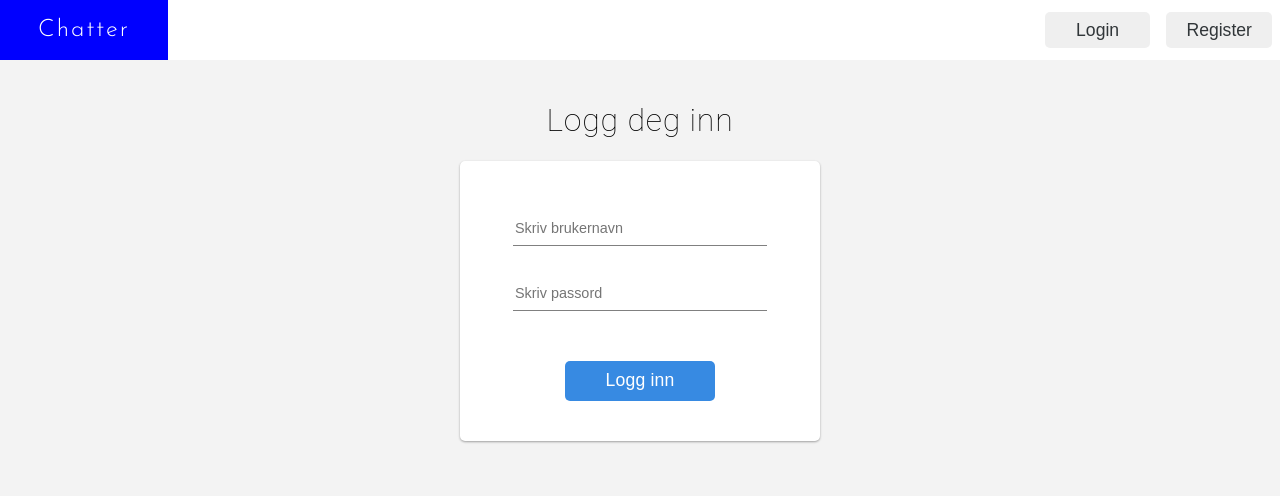
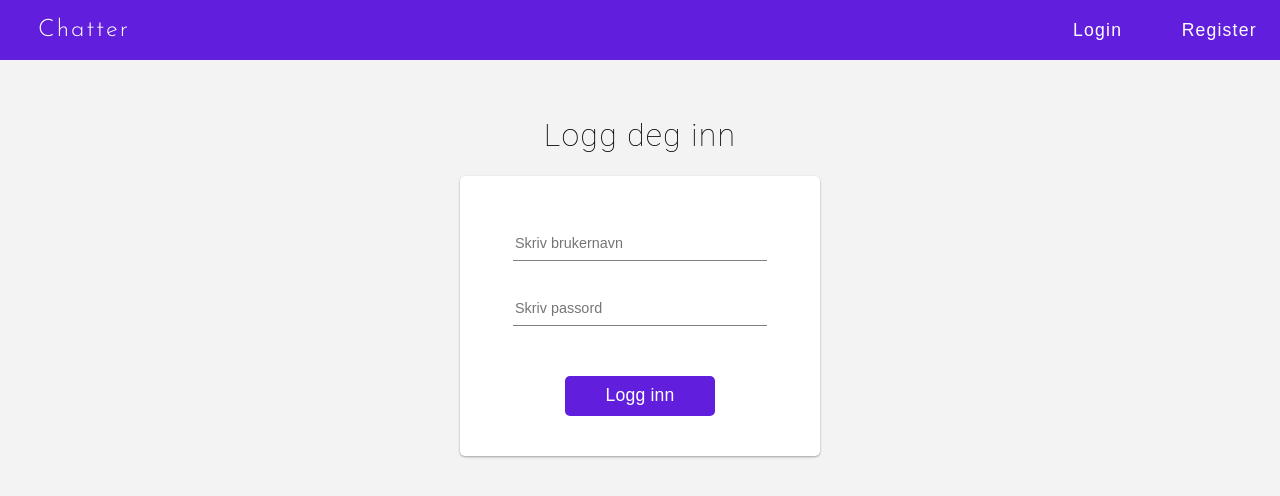
Before and after one commit to tor0405/chatter, a React (Create React App) app in the folder frontend/: page /login in a window 1280 px wide. Shown: the top 496 px of the page. Built offline with nearby package versions, Linux system fonts and the light colour scheme; no server answers.

Commit message:
Restyling!

```diff
--- a/frontend/src/common.scss
+++ b/frontend/src/common.scss
@@ -1,10 +1,15 @@
 @import url('https://fonts.googleapis.com/css?family=Josefin+Sans:300');
+
+
+$primary:#621edd;
+$secondary: #6e20ff;
+
 
 html,body {
   background-color: #f3f3f3;
   font-family: Roboto;
   font-weight: 100;
-  letter-spacing: 0.05em;
+  letter-spacing: 0.08em;
   color:white;
   margin:0;
 }
--- a/frontend/src/components/Header.scss
+++ b/frontend/src/components/Header.scss
@@ -4,8 +4,8 @@
   height:60px;
   width:100%;
   box-shadsow: 0 1px 3px rgba(0,0,0,0.12), 0 1px 2px rgba(0,0,0,0.24);
-  background-color: white;
-
+  background-color: #621edd;
+  margin-bottom:15px;
 }
 
 .header__nav{
@@ -37,14 +37,16 @@
   margin:0 8px 0 8px;
   height:2em;
   font-weight: 100;
-  color:#313639;
+  letter-spacing: 1.2px;
+  color:white;
   border:none;
+  background-color: transparent;
   border-bottom: none;
   text-decoration: none;
   width:6em;
 
   &:hover{
-    background-color: #eeeeee;
+    text-decoration: underline;
   }
 
 }
@@ -61,9 +63,9 @@
   outline: none;
   font-size: 1.5em;
   color:white;
-  box-shadsow: 0 1px 3px rgba(0,0,0,0.12), 0 1px 2px rgba(0,0,0,0.24);
+  background-color: #621edd;
   font-family: 'Josefin Sans', sans-serif;
-  background-color: blue;
+
   letter-spacing: 2px;
   border:none;
   width:7em;
--- a/frontend/src/views/login/Login.scss
+++ b/frontend/src/views/login/Login.scss
@@ -1,3 +1,5 @@
+@import "./../../common";
+
 
 .login__container {
   margin:0 auto;
@@ -52,7 +54,7 @@
   width:150px;
   outline: none;
   margin-top:10px;
-  background-color: #378ae2;
+  background-color: $primary;
   border-radius: 5px;
   color:white;
   font-weight: 100;
@@ -63,6 +65,6 @@
   transition: all 0.15s ease-in-out;
 
   &:hover{
-    background-color: #2122ff;
+    background-color: $secondary;
   }
 }
```
Also changed, not shown: frontend/public/logo.png (deleted), frontend/public/logo1.png (added).
